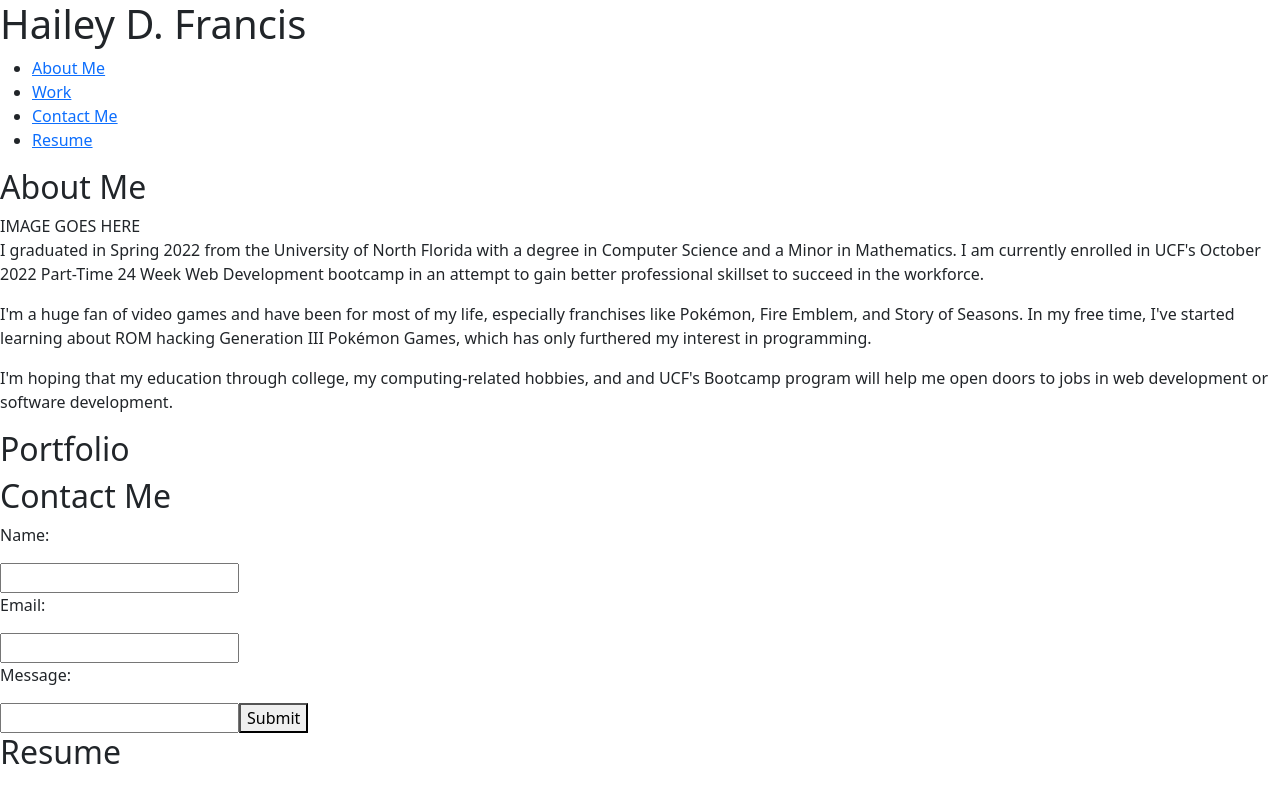
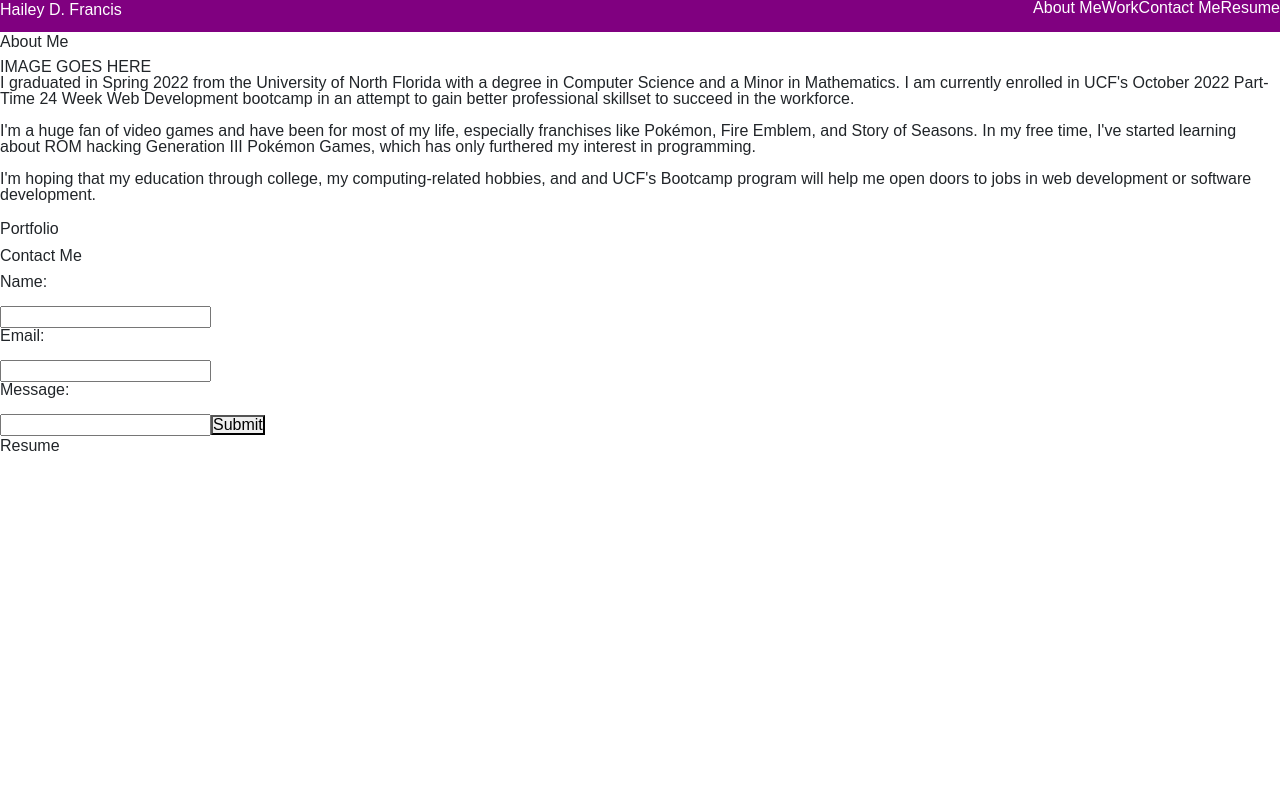
Before and after one commit to hfrancis7/Module20Challenge-ReactPortfolio, a React (Create React App) app in the folder hailey_react-portfolio/: page / in a window 1280 px wide. Built offline with nearby package versions, Linux system fonts and the light colour scheme; the HTML template or start-up script is replaced by a standard one.

Commit message:
starting styling

```diff
--- a/hailey_react-portfolio/src/App.js
+++ b/hailey_react-portfolio/src/App.js
@@ -6,6 +6,8 @@ import React from "react";
 import Header from "./components/header/Header";
 import Body from "./components/body/Body";
 import Footer from "./components/Footer";
+
+import './styles/reset.css'
 
 function App() {
   return (
--- a/hailey_react-portfolio/src/components/body/AboutMe.js
+++ b/hailey_react-portfolio/src/components/body/AboutMe.js
@@ -2,6 +2,7 @@ import React from 'react'
 
 export default function AboutMe() {
   return (
+    //TODO: Figure out how to put image
     <>
         <div>IMAGE GOES HERE</div>
         <p>I graduated in Spring 2022 from the University of North Florida with a degree in Computer Science and a Minor in Mathematics. I am currently enrolled in UCF's October 2022 Part-Time 24 Week Web Development bootcamp in an attempt to gain better professional skillset to succeed in the workforce.</p>
--- a/hailey_react-portfolio/src/components/header/Header.js
+++ b/hailey_react-portfolio/src/components/header/Header.js
@@ -2,11 +2,13 @@ import React from 'react'
 
 import Navbar from "./Navbar.js"
 
+import '../../styles/Header.css';
+
 export default function Header() {
   return (
     <>
-      <header class="">
-            <h1 class="">Hailey D. Francis</h1>
+      <header class="header-container">
+            <h1 class="hailey-title">Hailey D. Francis</h1>
             <Navbar />
         </header>
     </>
--- a/hailey_react-portfolio/src/components/header/Navbar.js
+++ b/hailey_react-portfolio/src/components/header/Navbar.js
@@ -1,10 +1,12 @@
 import React from 'react'
+
+import '../../styles/Header.css';
 
 export default function Navbar() {
   return (
     <div>
-      <nav class="">
-                <ul class="">
+      <nav class="navbar-container">
+                <ul class="navbar-style">
                     <li class=""><a class="" href="#About-Me">About Me</a></li>
                     <li class=""><a class="" href="#Work">Work</a></li>
                     <li class=""><a class="" href="#Contact-Me">Contact Me</a></li>
--- a/hailey_react-portfolio/src/styles/Header.css
+++ b/hailey_react-portfolio/src/styles/Header.css
@@ -0,0 +1,29 @@
+.header-container{
+    display: flex;
+    justify-content: space-between;
+    background-color: purple;
+}
+
+.hailey-title{
+    color: white;
+}
+
+
+/*NAVBAR-STYLING*/
+.navbar-container{
+
+}
+.navbar-style{
+    list-style-type: none;
+    display: flex;
+}
+.navbar-style > *{
+
+}
+.navbar-style > * > *{
+    color: white;
+    text-decoration: none;
+}
+.navbar-style > * > *:hover{
+    color: gray;
+}
--- /dev/null
+++ b/hailey_react-portfolio/src/styles/reset.css
@@ -0,0 +1,29 @@
+* {
+    margin: 0;
+    padding: 0;
+    box-sizing: border-box;
+  }
+
+  html {
+    height: 100%;
+  }
+
+  body {
+    min-height: 100%;
+    line-height: 1;
+    font-family: sans-serif;
+  }
+
+  h1, h2, h3, h4, h5, h6 {
+    font-size: 100%;
+  }
+
+  input, select, option, optgroup, textarea, button,
+  pre, code {
+    font-size: 100%;
+    font-family: inherit;
+  }
+
+  ol, ul {
+    list-style: none;
+  }
```
